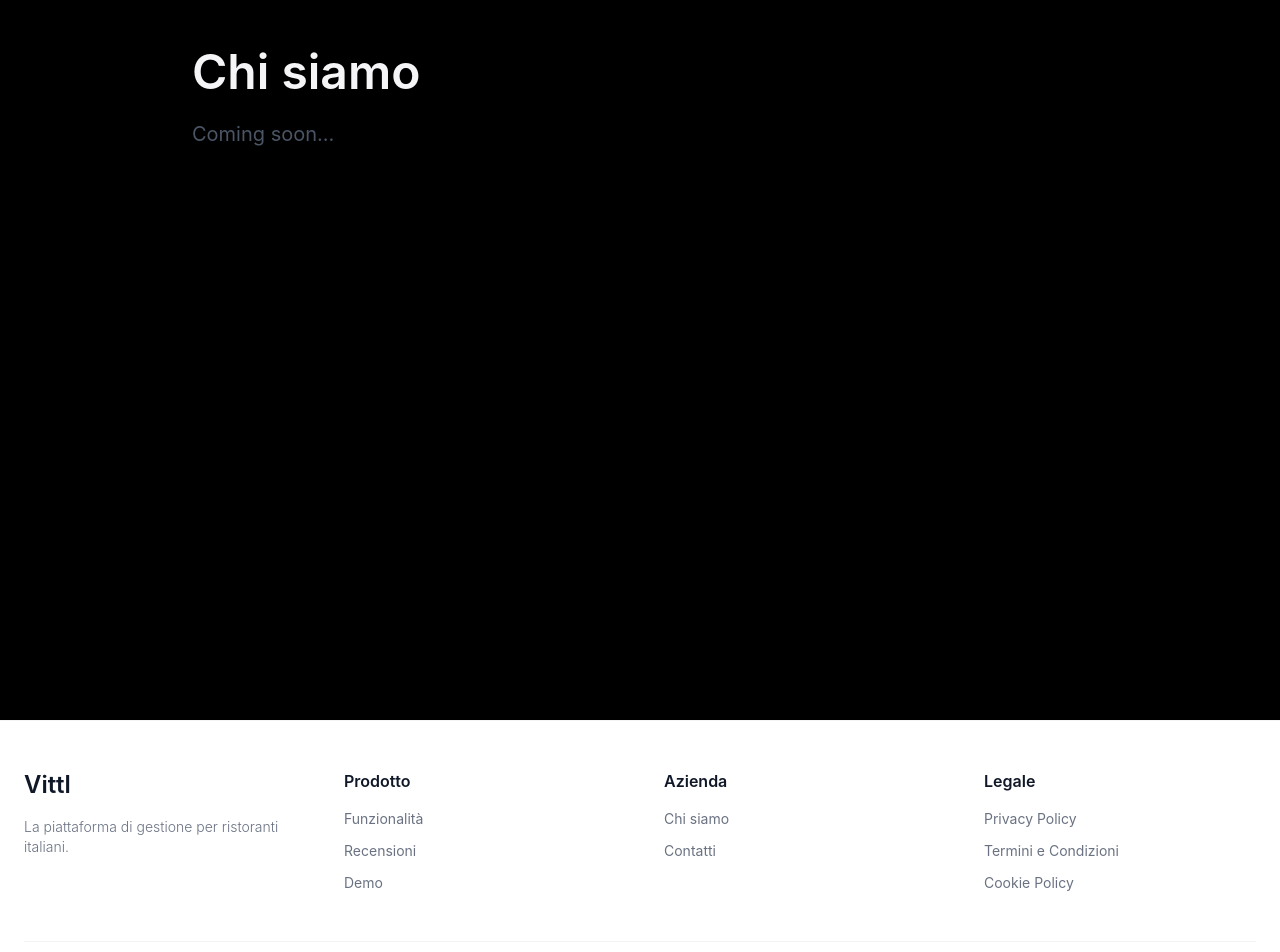
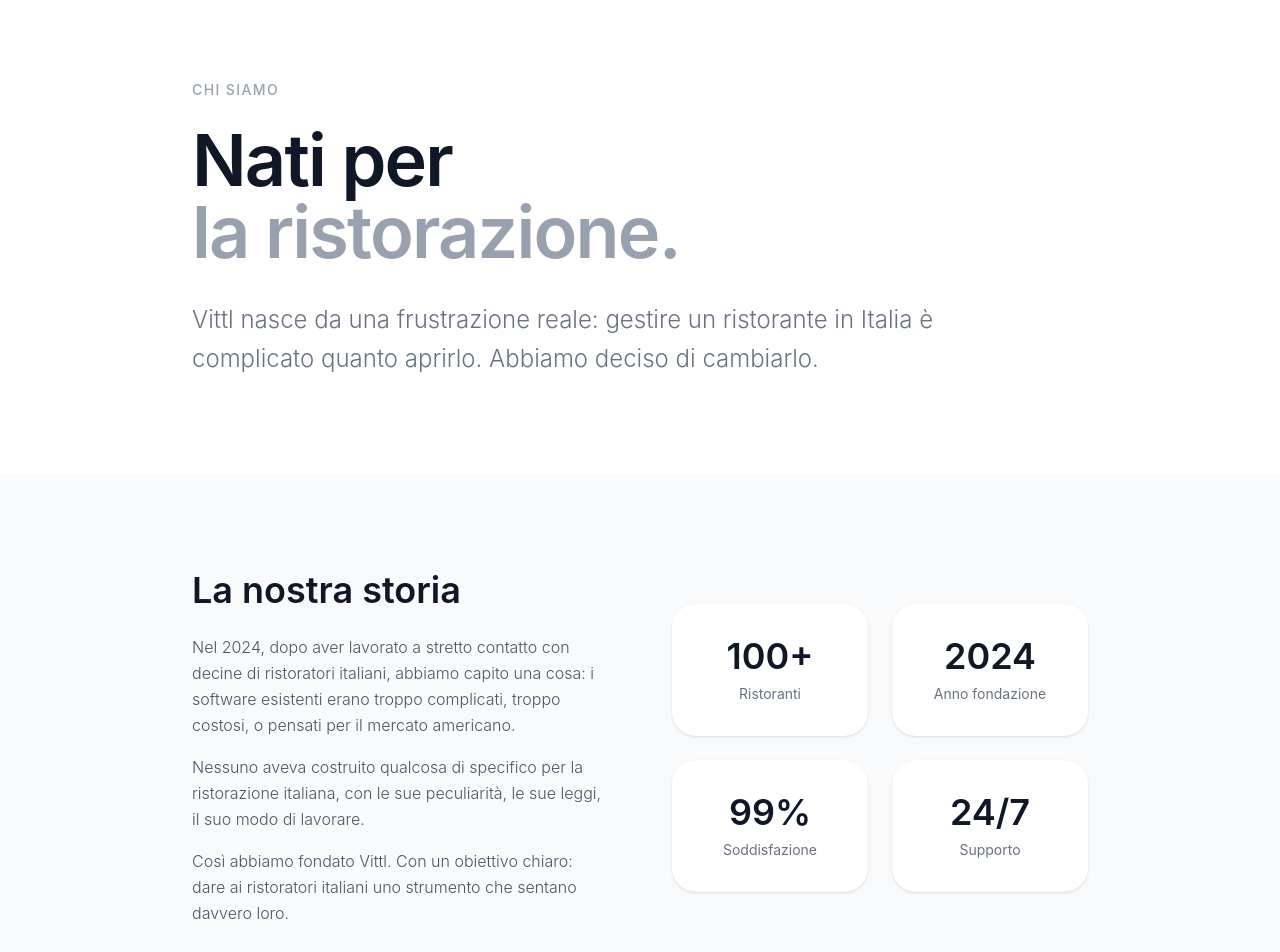
Before and after one commit to Francescosommellaa/Vittl, a Next.js app: page /chi-siamo in a window 1280 px wide. Shown: the part 80-1032 px from the top of the page. Built offline with nearby package versions, Linux system fonts and the light colour scheme.

Commit message:
feat: implement 'Chi siamo' page with team, values, and company history sections

```diff
--- a/app/(marketing)/chi-siamo/page.tsx
+++ b/app/(marketing)/chi-siamo/page.tsx
@@ -1,10 +1,210 @@
+export const metadata = {
+  title: "Chi siamo - Vittl",
+  description: "La storia di Vittl, la piattaforma per ristoratori italiani.",
+};
+
+const team = [
+  {
+    name: "Francesco",
+    role: "CEO & Co-founder",
+    bio: "Appassionato di ristorazione e tecnologia. Ha lavorato in alcuni dei migliori ristoranti italiani prima di fondare Vittl.",
+    emoji: "👨‍💼",
+  },
+  {
+    name: "Marco",
+    role: "CTO & Co-founder",
+    bio: "Ingegnere software con 10 anni di esperienza. Costruisce sistemi scalabili per il settore food & beverage.",
+    emoji: "👨‍💻",
+  },
+  {
+    name: "Sofia",
+    role: "Head of Design",
+    bio: "Designer con background in UX per applicazioni enterprise. Ossessionata dalla semplicità e dall'esperienza utente.",
+    emoji: "👩‍🎨",
+  },
+];
+
+const values = [
+  {
+    title: "Semplicità",
+    description:
+      "Ogni feature che aggiungiamo deve essere immediatamente comprensibile. Se è complicata, non entra.",
+    icon: "✦",
+  },
+  {
+    title: "Onestà",
+    description:
+      "Prezzi trasparenti, nessun costo nascosto. Con i nostri clienti parliamo chiaro, sempre.",
+    icon: "◆",
+  },
+  {
+    title: "Qualità",
+    description:
+      "Preferiamo fare poche cose straordinariamente bene piuttosto che molte cose in modo mediocre.",
+    icon: "▲",
+  },
+];
+
 export default function ChiSiamoPage() {
   return (
-    <div className="min-h-screen py-32 px-6">
-      <div className="max-w-4xl mx-auto">
-        <h1 className="text-5xl font-semibold mb-6">Chi siamo</h1>
-        <p className="text-xl text-gray-600">Coming soon...</p>
-      </div>
-    </div>
+    <main className="min-h-screen bg-white">
+      {/* Hero */}
+      <section className="pt-40 pb-24 px-6">
+        <div className="max-w-4xl mx-auto">
+          <p className="text-sm font-medium text-gray-400 tracking-widest uppercase mb-6">
+            Chi siamo
+          </p>
+          <h1 className="text-6xl md:text-7xl font-semibold text-gray-900 tracking-tight mb-8">
+            Nati per
+            <br />
+            <span className="text-gray-400">la ristorazione.</span>
+          </h1>
+          <p className="text-xl md:text-2xl text-gray-500 font-light leading-relaxed max-w-3xl">
+            Vittl nasce da una frustrazione reale: gestire un ristorante in
+            Italia è complicato quanto aprirlo. Abbiamo deciso di cambiarlo.
+          </p>
+        </div>
+      </section>
+
+      {/* Storia */}
+      <section className="py-24 px-6 bg-gray-50">
+        <div className="max-w-4xl mx-auto grid md:grid-cols-2 gap-16 items-center">
+          <div>
+            <h2 className="text-4xl font-semibold text-gray-900 mb-6">
+              La nostra storia
+            </h2>
+            <div className="space-y-4 text-gray-600 font-light leading-relaxed">
+              <p>
+                Nel 2024, dopo aver lavorato a stretto contatto con decine di
+                ristoratori italiani, abbiamo capito una cosa: i software
+                esistenti erano troppo complicati, troppo costosi, o pensati per
+                il mercato americano.
+              </p>
+              <p>
+                Nessuno aveva costruito qualcosa di specifico per la
+                ristorazione italiana, con le sue peculiarità, le sue leggi, il
+                suo modo di lavorare.
+              </p>
+              <p>
+                Così abbiamo fondato Vittl. Con un obiettivo chiaro: dare ai
+                ristoratori italiani uno strumento che sentano davvero loro.
+              </p>
+            </div>
+          </div>
+
+          {/* Stats */}
+          <div className="grid grid-cols-2 gap-6">
+            {[
+              { number: "100+", label: "Ristoranti" },
+              { number: "2024", label: "Anno fondazione" },
+              { number: "99%", label: "Soddisfazione" },
+              { number: "24/7", label: "Supporto" },
+            ].map((stat, i) => (
+              <div
+                key={i}
+                className="bg-white rounded-3xl p-8 shadow-sm text-center"
+              >
+                <p className="text-4xl font-semibold text-gray-900 mb-2">
+                  {stat.number}
+                </p>
+                <p className="text-sm text-gray-500">{stat.label}</p>
+              </div>
+            ))}
+          </div>
+        </div>
+      </section>
+
+      {/* Valori */}
+      <section className="py-24 px-6">
+        <div className="max-w-5xl mx-auto">
+          <div className="text-center mb-16">
+            <h2 className="text-5xl font-semibold text-gray-900 mb-4">
+              I nostri valori
+            </h2>
+            <p className="text-xl text-gray-500 font-light">
+              Tre principi che guidano ogni decisione.
+            </p>
+          </div>
+
+          <div className="grid md:grid-cols-3 gap-8">
+            {values.map((value, i) => (
+              <div
+                key={i}
+                className="group p-10 bg-gray-50 rounded-3xl hover:bg-gray-100 transition-all duration-300 hover:scale-105"
+              >
+                <span className="text-2xl text-gray-300 font-light mb-6 block">
+                  {value.icon}
+                </span>
+                <h3 className="text-2xl font-semibold text-gray-900 mb-4">
+                  {value.title}
+                </h3>
+                <p className="text-gray-500 font-light leading-relaxed">
+                  {value.description}
+                </p>
+              </div>
+            ))}
+          </div>
+        </div>
+      </section>
+
+      {/* Team */}
+      <section className="py-24 px-6 bg-gray-50">
+        <div className="max-w-5xl mx-auto">
+          <div className="text-center mb-16">
+            <h2 className="text-5xl font-semibold text-gray-900 mb-4">
+              Il team
+            </h2>
+            <p className="text-xl text-gray-500 font-light">
+              Persone reali che capiscono la ristorazione.
+            </p>
+          </div>
+
+          <div className="grid md:grid-cols-3 gap-8">
+            {team.map((member, i) => (
+              <div
+                key={i}
+                className="bg-white rounded-3xl p-8 text-center shadow-sm hover:shadow-md transition-all duration-300 hover:scale-105"
+              >
+                <div className="text-6xl mb-6">{member.emoji}</div>
+                <h3 className="text-xl font-semibold text-gray-900 mb-1">
+                  {member.name}
+                </h3>
+                <p className="text-sm text-gray-400 mb-4">{member.role}</p>
+                <p className="text-gray-500 text-sm font-light leading-relaxed">
+                  {member.bio}
+                </p>
+              </div>
+            ))}
+          </div>
+        </div>
+      </section>
+
+      {/* CTA Finale */}
+      <section className="py-24 px-6 bg-gray-900 text-white text-center">
+        <div className="max-w-3xl mx-auto">
+          <h2 className="text-5xl font-semibold mb-6">Unisciti a noi</h2>
+          <p className="text-xl text-gray-400 font-light mb-10">
+            Costruiamo insieme il futuro della ristorazione italiana.
+          </p>
+          <div className="flex flex-col sm:flex-row gap-4 justify-center">
+            <a
+              href="/contatti"
+              className="group px-8 py-4 bg-white text-gray-900 rounded-full font-medium hover:bg-gray-100 transition-all hover:scale-105"
+            >
+              Contattaci
+              <span className="inline-block ml-2 transition-transform duration-300 group-hover:translate-x-1">
+                →
+              </span>
+            </a>
+            <a
+              href="/login"
+              className="px-8 py-4 border-2 border-gray-700 text-white rounded-full font-medium hover:border-gray-500 hover:bg-gray-800 transition-all"
+            >
+              Inizia gratis
+            </a>
+          </div>
+        </div>
+      </section>
+    </main>
   );
 }
```
